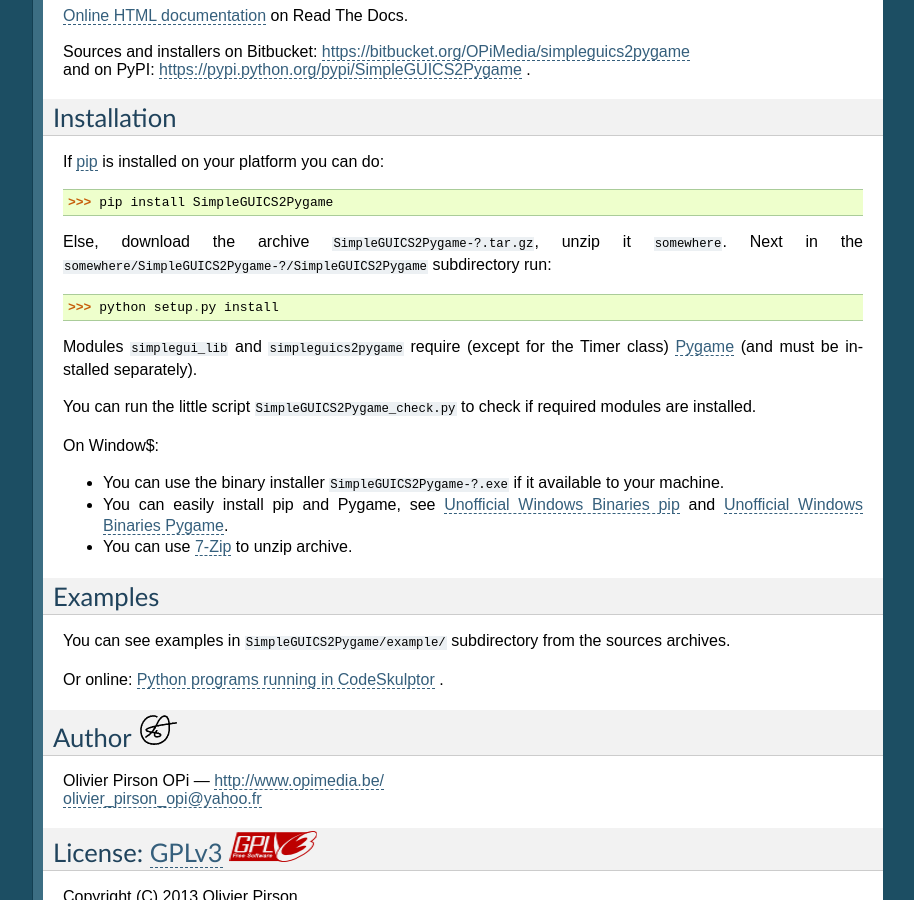
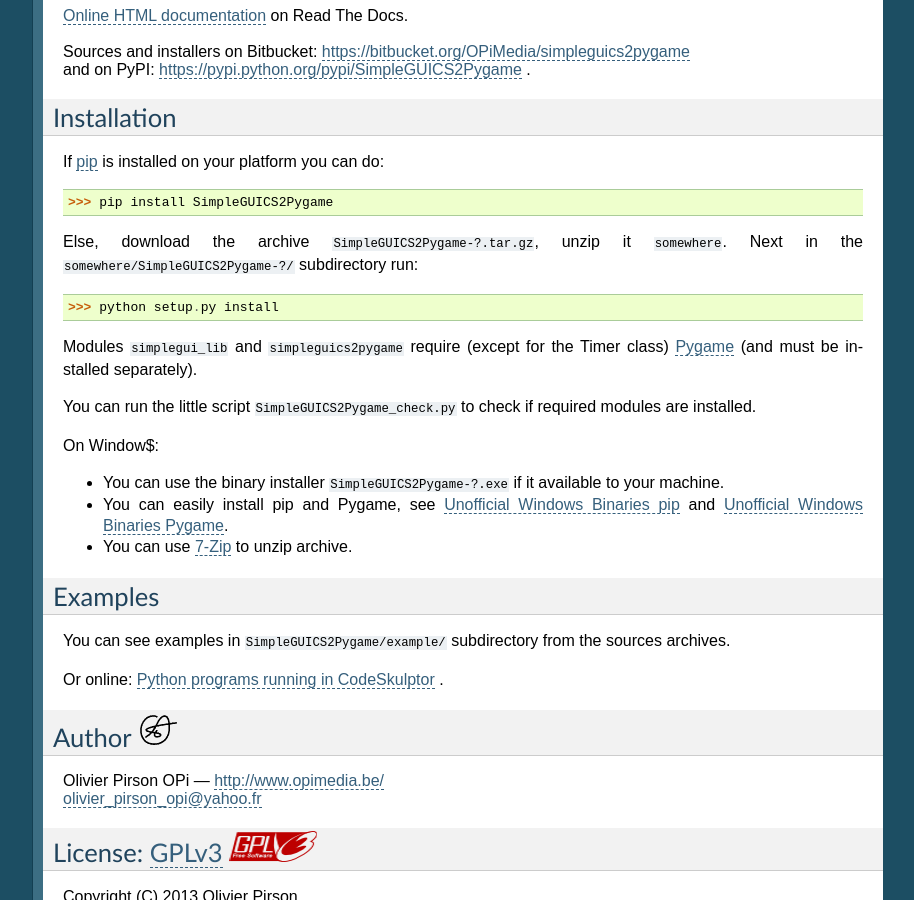
Before and after one commit to rhul-compsoc/SimpleGUICS2Pygame, a Sphinx documentation site: the page built from Sphinx/index.rst, in a window 1280 px wide and 900 px high, scrolled down 554 px. Shown: the whole window, without its empty margins (187-1101 px from the left). Built offline with Sphinx 7.4.7, drawn with Linux system fonts in a browser that asks for light colours.

```diff
--- a/README.rst
+++ b/README.rst
@@ -35,7 +35,7 @@ If pip_ is installed on your platform you can do:
 
 
 Else, download the archive ``SimpleGUICS2Pygame-?.tar.gz``, unzip it ``somewhere``.
-Next in the ``somewhere/SimpleGUICS2Pygame-?/SimpleGUICS2Pygame`` subdirectory run:
+Next in the ``somewhere/SimpleGUICS2Pygame-?/`` subdirectory run:
 
 >>> python setup.py install
 
--- a/Sphinx/index.rst
+++ b/Sphinx/index.rst
@@ -47,7 +47,7 @@ If pip_ is installed on your platform you can do:
 
 
 Else, download the archive ``SimpleGUICS2Pygame-?.tar.gz``, unzip it ``somewhere``.
-Next in the ``somewhere/SimpleGUICS2Pygame-?/SimpleGUICS2Pygame`` subdirectory run:
+Next in the ``somewhere/SimpleGUICS2Pygame-?/`` subdirectory run:
 
 >>> python setup.py install
 
```
Also changed, not shown: other parts of README.rst (+4 -0 lines).
